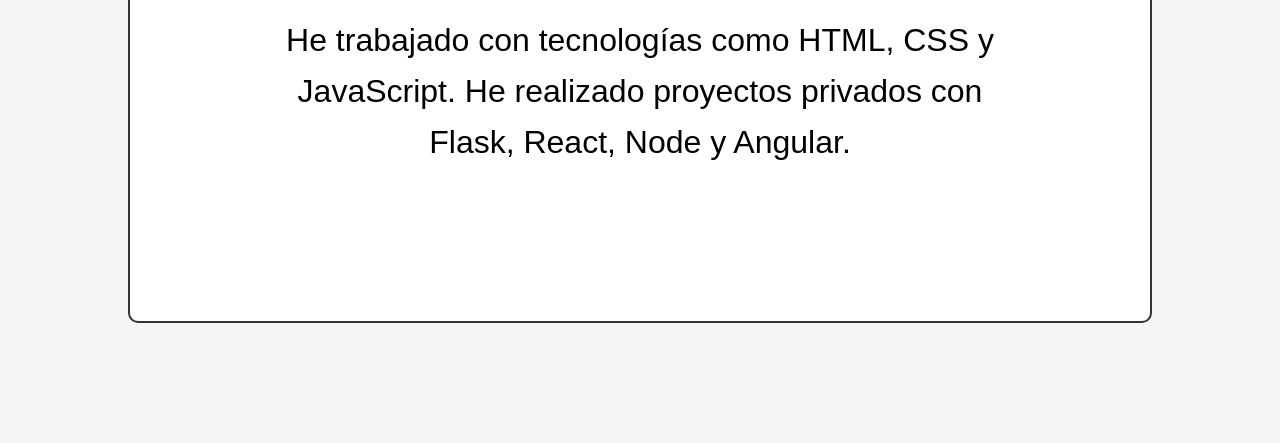
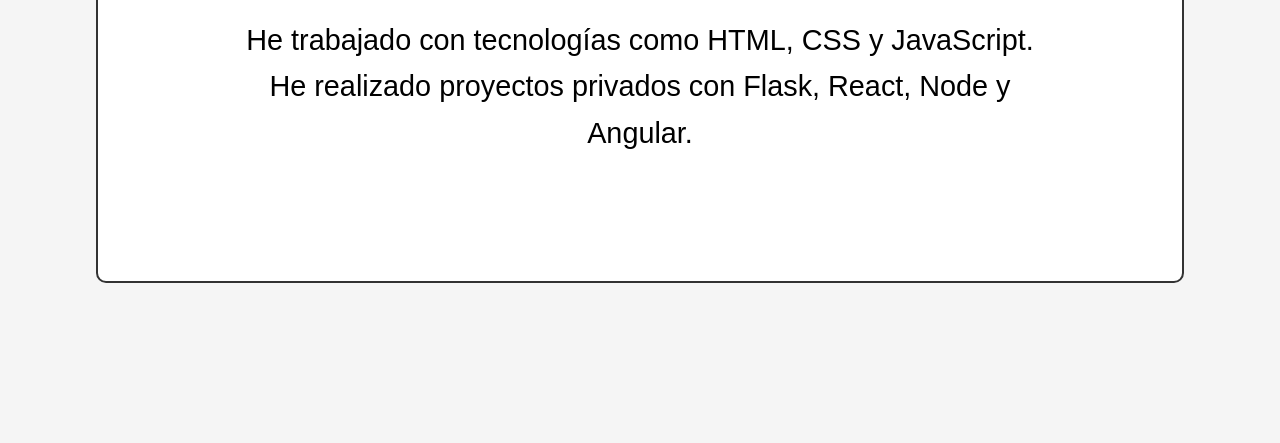
Before and after one commit to LAguirr/htmlcss, a plain HTML site: page main.html in a window 1280 px wide. Shown: the part 457-900 px from the top of the page. Drawn offline with Linux system fonts and the light colour scheme.

Commit message:
section size changed

```diff
--- a/main.html
+++ b/main.html
@@ -43,8 +43,8 @@
 
         section {
             position: absolute;
-            width: 80vw;
-            height: 70vh;
+            width: 85vw;
+            height: 60vh;
             background-color: white;
             border: 2px solid #333;
             border-radius: 10px;
@@ -69,13 +69,13 @@
 
         section h2 {
             margin: 0 0 2rem 0;
-            font-size: 3.5rem;
+            font-size: 3rem;
             color: #333;
         }
 
         section p {
             margin: 0;
-            font-size: 2rem;
+            font-size: 1.8rem;
             line-height: 1.6;
             max-width: 80%;
         }
```
